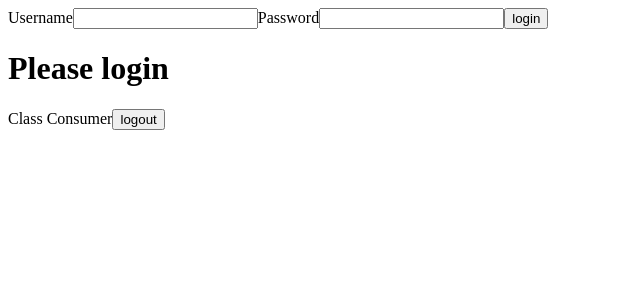
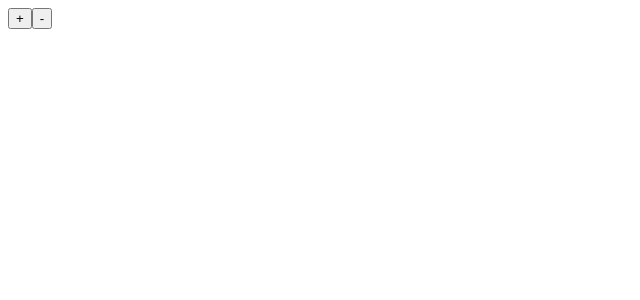
Before and after one commit to shruthi2609/glfunctional, a React (Create React App) app: page / in a window 1280 px wide. Shown: the top 300 px of the page, without its empty margins (0-640 px from the left). Built offline with nearby package versions, Linux system fonts and the light colour scheme.

Commit message:
react redux

```diff
--- a/package.json
+++ b/package.json
@@ -9,7 +9,9 @@
     "axios": "^0.27.2",
     "react": "^18.2.0",
     "react-dom": "^18.2.0",
+    "react-redux": "^8.0.2",
     "react-scripts": "5.0.1",
+    "redux": "^4.2.0",
     "web-vitals": "^2.1.4"
   },
   "scripts": {
--- /dev/null
+++ b/src/Actions/index.js
@@ -0,0 +1,11 @@
+export function increment(){
+    return{
+        type:'INCREMENT'
+    }
+}
+
+export function decrement(){
+    return{
+        type:'DECREMENT'
+    }
+}
--- a/src/App.js
+++ b/src/App.js
@@ -1,11 +1,11 @@
 
-import AuthProvider from "./AuthContext/AuthProvider"
-import ContextProviderEg from "./ContextCreation/ContextProviderEg"
+import CounterConnector from "./React Redux Setup/CounterConnector"
+
 function App()
 {
     return(
         <div>
-      <AuthProvider></AuthProvider>
+     <CounterConnector></CounterConnector>
 
         </div>
     )
--- /dev/null
+++ b/src/React Redux Setup/CounterComponent.js
@@ -0,0 +1,11 @@
+function CounterComponent(props){
+    return(
+        <div>
+            {console.log(props)}
+            <button onClick={props.plus}>+</button>
+            {props.count}
+            <button onClick={props.minus}>-</button>
+        </div>
+    )
+}
+export default CounterComponent
--- /dev/null
+++ b/src/React Redux Setup/CounterConnector.js
@@ -0,0 +1,17 @@
+import { connect } from "react-redux";
+import CounterComponent from "./CounterComponent";
+import { increment,decrement } from "../Actions";
+
+const mapStateToProps=(state)=>{
+    return{
+        count:state
+    }
+}
+const mapDisptachToProps=(dispatch)=>{
+    return{
+        plus:()=>dispatch(increment()),
+        minus:()=>dispatch(decrement())
+    }
+}
+
+export default connect(mapStateToProps,mapDisptachToProps)(CounterComponent)
--- /dev/null
+++ b/src/Reducers/index.js
@@ -0,0 +1,9 @@
+const reducer=(count=0,action)=>{
+switch(action.type){
+    case 'INCREMENT':
+        return count+1
+    case 'DECREMENT':
+        return count-1
+}
+}
+export default reducer
--- a/src/index.js
+++ b/src/index.js
@@ -1,10 +1,14 @@
 import React from 'react';
 import ReactDOM from 'react-dom/client';
 import App from './App'
-
+import {createStore} from 'redux'
+import { Provider } from 'react-redux';
+import reducer from './Reducers';
+const store=createStore(reducer)
 const root = ReactDOM.createRoot(document.getElementById('root'));
 root.render(
-
+<Provider store={store}>
     <App />
+</Provider>
 
 );
```
Also changed, not shown: 1 other file (tests, documents, lock files or other folders).
